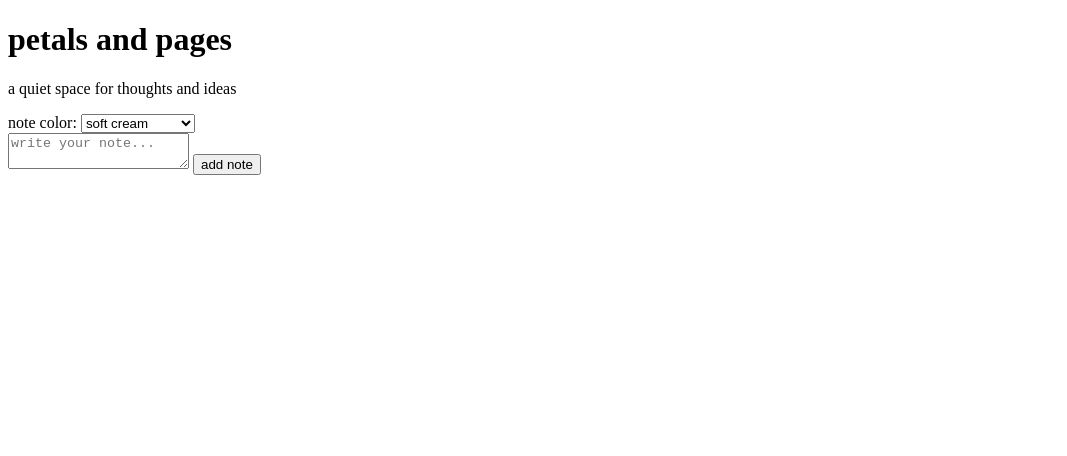
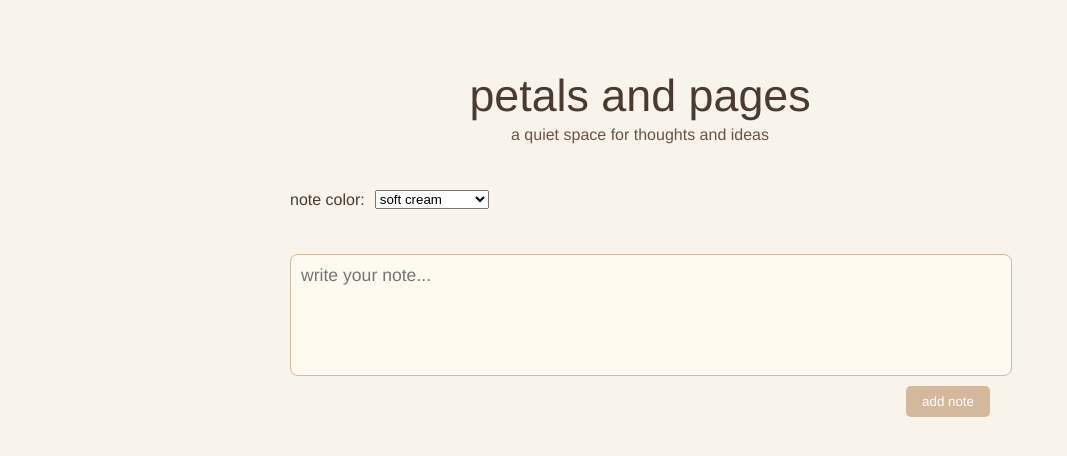
Before and after one commit to z-ritaa/petals-and-pages, a plain HTML site: page index.html in a window 1280 px wide. Shown: the whole page, without its empty margins (0-1067 px from the left). Drawn offline with Linux system fonts and the light colour scheme.

Commit message:
Add CSS styles for layout and design

```diff
--- a/style.css
+++ b/style.css
@@ -1,31 +1,94 @@
-const addButton = document.getElementById('add-button');
-const noteInput = document.getElementById('note-input');
-const notesContainer = document.getElementById('notes');
-const colorPicker = document.getElementById('color-picker');
+body {
+  background-color: #f8f3eb;
+  font-family: 'Helvetica Neue', Helvetica, Arial, sans-serif;
+  color: #4b3b2f;
+  margin: 0;
+  padding: 0;
+  text-transform: lowercase;
+}
 
-const typingSound = document.getElementById('typing-sound');
-const submitSound = document.getElementById('submit-sound');
+header {
+  text-align: center;
+  padding: 40px 20px 10px;
+}
 
-// play typing sound while typing
-noteInput.addEventListener('input', () => {
-  typingSound.currentTime = 0;
-  typingSound.play();
-});
+h1 {
+  font-size: 2.8em;
+  margin-bottom: 5px;
+  font-weight: 500;
+}
 
-// add new note
-addButton.addEventListener('click', () => {
-  const text = noteInput.value.trim();
-  if(text === "") return;
+.subtitle {
+  font-size: 1em;
+  color: #6b5542;
+  margin-top: 5px;
+}
 
-  const note = document.createElement('div');
-  note.className = 'note';
-  note.style.backgroundColor = colorPicker.value;
-  note.style.setProperty('--rand', Math.random()); // for rotation variation
-  note.innerHTML = `<p>${text}</p>`;
+main {
+  max-width: 700px;
+  margin: 0 auto;
+  padding: 20px;
+}
 
-  notesContainer.prepend(note);
+#controls {
+  display: flex;
+  align-items: center;
+  gap: 10px;
+  margin-bottom: 20px;
+}
 
-  noteInput.value = '';
-  submitSound.currentTime = 0;
-  submitSound.play();
-});
+#notes {
+  display: flex;
+  flex-direction: column;
+  gap: 15px;
+}
+
+.note {
+  background-color: #fff9f0;
+  padding: 15px;
+  border-radius: 8px;
+  box-shadow: 2px 2px 8px rgba(0,0,0,0.1);
+  transform: rotate(calc(-2deg + 4deg * var(--rand)));
+  font-size: 1.1em;
+  line-height: 1.5;
+  position: relative;
+}
+
+.note::before {
+  content: "";
+}
+
+#add-note {
+  display: flex;
+  flex-direction: column;
+  gap: 10px;
+  margin-top: 25px;
+}
+
+textarea {
+  width: 100%;
+  height: 100px;
+  border: 1px solid #d4b89c;
+  border-radius: 8px;
+  padding: 10px;
+  font-family: 'Helvetica Neue', Helvetica, Arial, sans-serif;
+  font-size: 1.1em;
+  resize: none;
+  background-color: #fff9f0;
+}
+
+button {
+  align-self: flex-end;
+  background-color: #d4b89c;
+  border: none;
+  border-radius: 5px;
+  padding: 8px 16px;
+  font-family: 'Helvetica Neue', Helvetica, Arial, sans-serif;
+  color: white;
+  cursor: pointer;
+  transition: 0.3s;
+}
+
+button:hover {
+  background-color: #c19e7b;
+}
```
